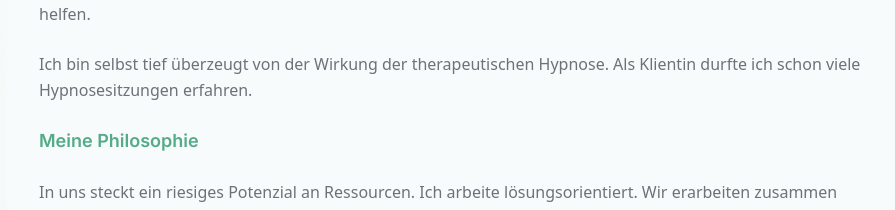
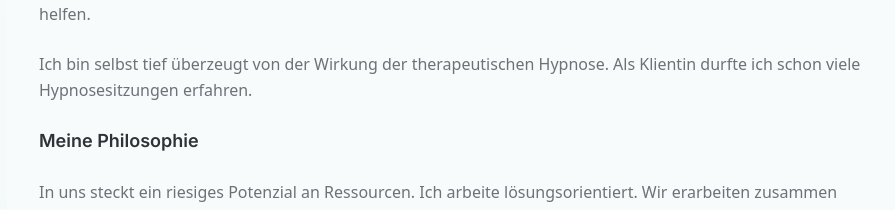
Before and after one commit to design-capturemedia/plauder-kiste, a React (Vite) app: page / in a window 1280 px wide. Shown: the part 1669-1879 px from the top of the page, without its empty margins (185-1080 px from the left). Built offline with nearby package versions, Linux system fonts and the light colour scheme; the HTML template or start-up script is replaced by a standard one.

Commit message:
Update "Meine Philosophie" title

```diff
--- a/src/pages/Index.tsx
+++ b/src/pages/Index.tsx
@@ -162,7 +162,7 @@ const Index = () => {
                   <p className="text-muted-foreground leading-relaxed">
                     Ich bin selbst tief überzeugt von der Wirkung der therapeutischen Hypnose. Als Klientin durfte ich schon viele Hypnosesitzungen erfahren.
                   </p>
-                  <h3 className="text-lg font-display font-semibold text-primary mt-6 mb-3">
+                  <h3 className="text-lg font-display font-semibold text-foreground mt-6 mb-3">
                     Meine Philosophie
                   </h3>
                   <p className="text-muted-foreground leading-relaxed">
```
